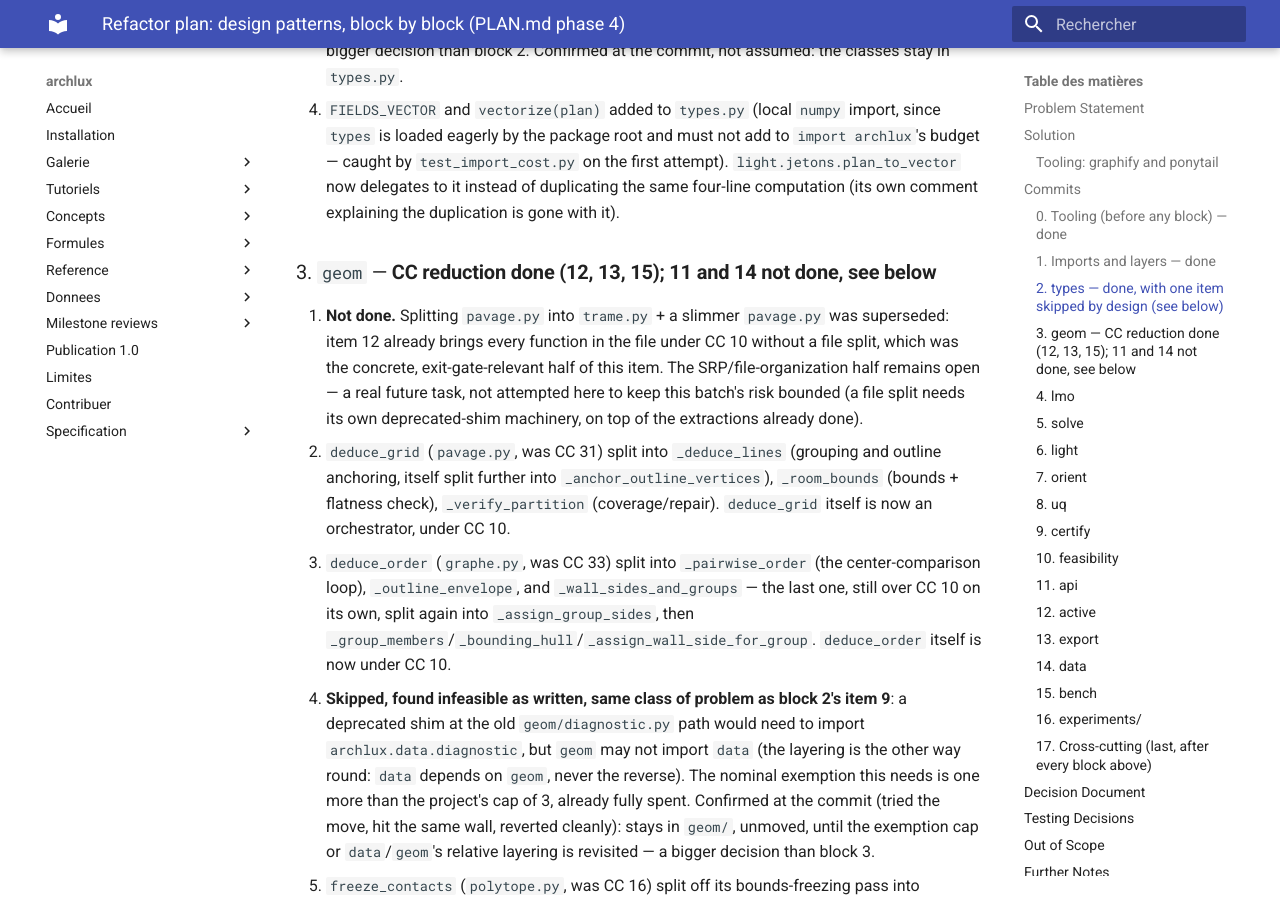
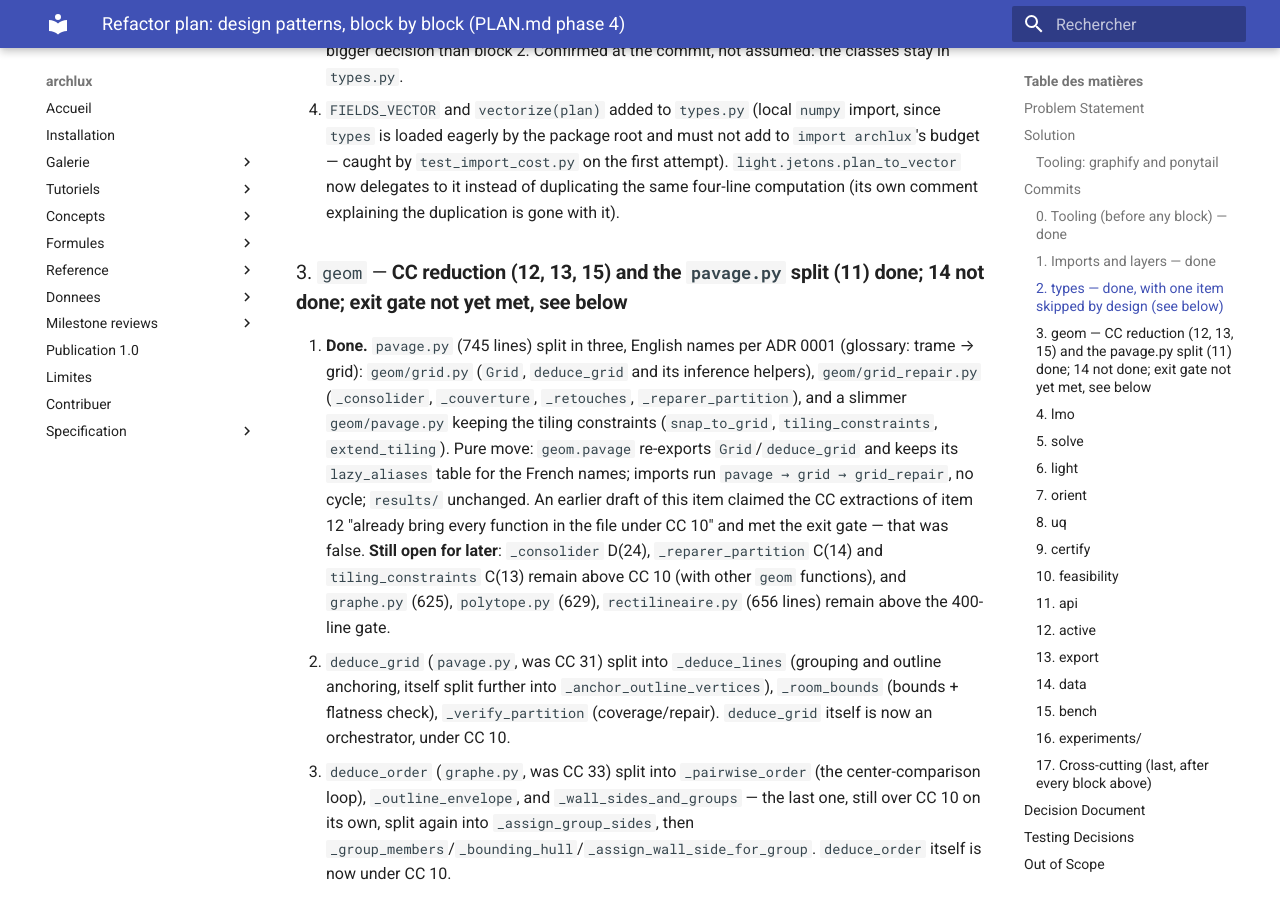
Before and after one commit to joeylukoji/archlux, an MkDocs documentation site: the page built from docs/plans/phase-4-design-patterns.md, in a window 1280 px wide and 900 px high, scrolled down 4855 px. Built offline with MkDocs 1.6.1 and Material for MkDocs 9.7.7, drawn with Linux system fonts in a browser that asks for light colours.

Commit message:
Correct the block-3 plan and CHANGELOG: pavage split done, gate not met
Co-Authored-By: Claude Opus 5.5 <noreply@anthropic.com>
Claude-Session: https://claude.ai/code/session_01SJRvyQDd2pAq3R6KDNYm8U

```diff
--- a/docs/plans/phase-4-design-patterns.md
+++ b/docs/plans/phase-4-design-patterns.md
@@ -194,14 +194,21 @@ day count.
     `light.jetons.plan_to_vector` now delegates to it instead of duplicating the same
     four-line computation (its own comment explaining the duplication is gone with it).
 
-### 3. `geom` — **CC reduction done (12, 13, 15); 11 and 14 not done, see below**
+### 3. `geom` — **CC reduction (12, 13, 15) and the `pavage.py` split (11) done; 14 not done; exit gate not yet met, see below**
 
-11. **Not done.** Splitting `pavage.py` into `trame.py` + a slimmer `pavage.py` was
-    superseded: item 12 already brings every function in the file under CC 10 without
-    a file split, which was the concrete, exit-gate-relevant half of this item. The
-    SRP/file-organization half remains open — a real future task, not attempted here
-    to keep this batch's risk bounded (a file split needs its own deprecated-shim
-    machinery, on top of the extractions already done).
+11. **Done.** `pavage.py` (745 lines) split in three, English names per ADR 0001
+    (glossary: trame → grid): `geom/grid.py` (`Grid`, `deduce_grid` and its inference
+    helpers), `geom/grid_repair.py` (`_consolider`, `_couverture`, `_retouches`,
+    `_reparer_partition`), and a slimmer `geom/pavage.py` keeping the tiling
+    constraints (`snap_to_grid`, `tiling_constraints`, `extend_tiling`). Pure move:
+    `geom.pavage` re-exports `Grid`/`deduce_grid` and keeps its `lazy_aliases` table
+    for the French names; imports run `pavage → grid → grid_repair`, no cycle;
+    `results/` unchanged. An earlier draft of this item claimed the CC extractions of
+    item 12 "already bring every function in the file under CC 10" and met the exit
+    gate — that was false. **Still open for later**: `_consolider` D(24),
+    `_reparer_partition` C(14) and `tiling_constraints` C(13) remain above CC 10 (with other `geom` functions), and
+    `graphe.py` (625), `polytope.py` (629), `rectilineaire.py` (656 lines) remain above
+    the 400-line gate.
 12. `deduce_grid` (`pavage.py`, was CC 31) split into `_deduce_lines` (grouping and
     outline anchoring, itself split further into `_anchor_outline_vertices`),
     `_room_bounds` (bounds + flatness check), `_verify_partition` (coverage/repair).
```
Also changed, not shown: CHANGELOG.md (+5 -2 lines).
